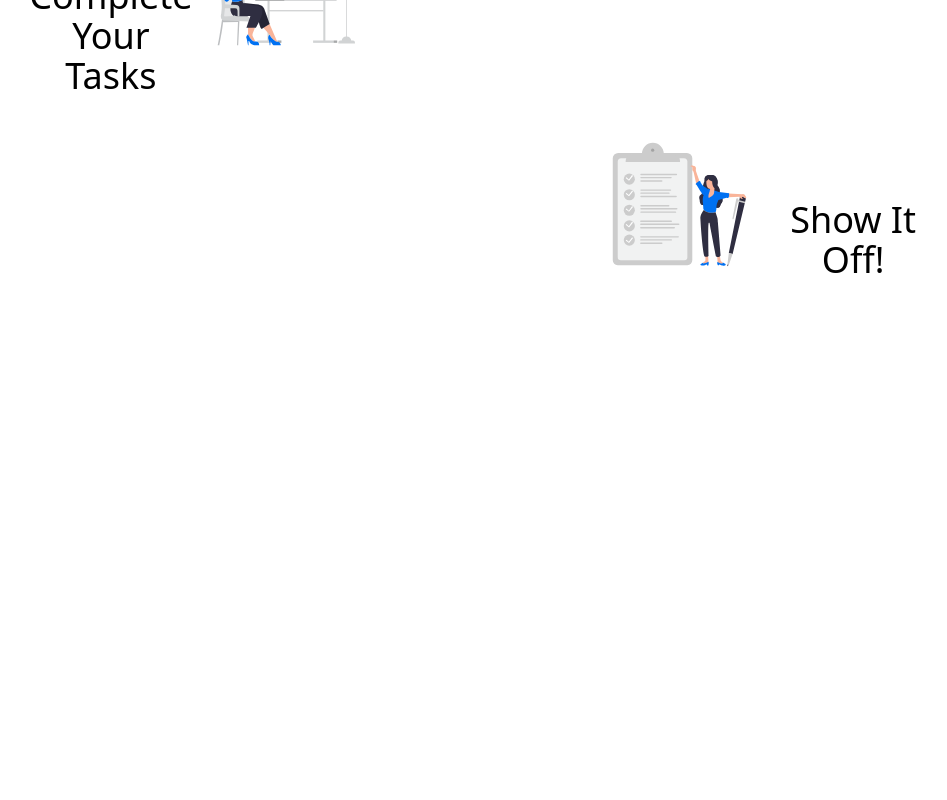
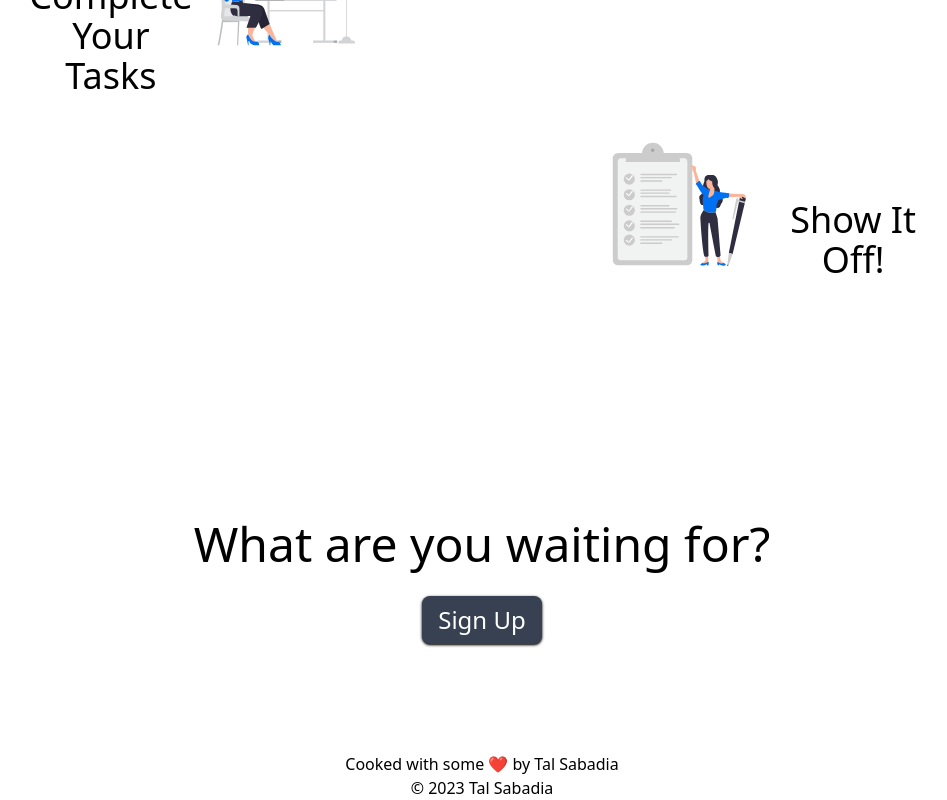
Before and after one commit to W01v3n/TodoApp, a React (Vite) app in the folder frontend/: page / in a window 1280 px wide. Shown: the part 1364-2164 px from the top of the page, without its empty margins (158-1105 px from the left). Before the commit the page ends 1804 px from the top, so only its background shows below. Built offline with nearby package versions, Linux system fonts and the light colour scheme.

Commit message:
Completed home page and added footer.

```diff
--- a/frontend/index.html
+++ b/frontend/index.html
@@ -3,14 +3,13 @@
 
 <head>
   <meta charset="UTF-8" />
-  <link rel="icon" type="image/svg+xml" href="/vite.svg" />
   <link rel="preconnect" href="https://fonts.googleapis.com">
   <link rel="preconnect" href="https://fonts.gstatic.com" crossorigin>
   <link
     href="https://fonts.googleapis.com/css2?family=Dosis:wght@200;300;400;500;600;700;800&family=Montserrat:wght@100;200;300;400;500;600;700;800;900&family=Open+Sans:wght@300;400;500;600;700;800&display=swap"
     rel="stylesheet">
   <meta name="viewport" content="width=device-width, initial-scale=1.0" />
-  <title>Vite + React + TS</title>
+  <title>THYNKSO</title>
 </head>
 
 <body>
--- a/frontend/package.json
+++ b/frontend/package.json
@@ -16,6 +16,7 @@
     "inspirational-quotes": "^2.0.1",
     "react": "^18.2.0",
     "react-dom": "^18.2.0",
+    "react-emojis": "^1.0.6",
     "react-router-dom": "^6.10.0"
   },
   "devDependencies": {
--- /dev/null
+++ b/frontend/src/pages/GeneralSections/Footer.tsx
@@ -0,0 +1,20 @@
+function Footer() {
+  const year = new Date().getFullYear();
+  const copyright = String.fromCodePoint(0x00a9);
+
+  return (
+    <section className="footer col-span-full">
+      <div className="text-center">
+        <p>
+          Cooked with some <span className="text-red-600">❤️️</span> by Tal
+          Sabadia
+        </p>
+        <p>
+          {copyright} {year} Tal Sabadia
+        </p>
+      </div>
+    </section>
+  );
+}
+
+export default Footer;
--- a/frontend/src/pages/Home/HomePage.tsx
+++ b/frontend/src/pages/Home/HomePage.tsx
@@ -1,11 +1,15 @@
 import FeatureSection from "./Sections/FeatureSection";
 import HeroSection from "./Sections/HeroSection";
+import CallToActionSection from "./Sections/CallToActionSection";
+import Footer from "../GeneralSections/Footer";
 
 function HomePage() {
   return (
     <div className="home-page grid grid-cols-1 md:grid-cols-12">
       <HeroSection />
       <FeatureSection />
+      <CallToActionSection />
+      <Footer />
     </div>
   );
 }
--- a/frontend/src/pages/Home/Sections/CallToActionSection.tsx
+++ b/frontend/src/pages/Home/Sections/CallToActionSection.tsx
@@ -0,0 +1,16 @@
+function CallToActionSection() {
+  return (
+    <section className="call-to-action py-20 text-center md:col-span-full">
+      <div className="flex-col">
+        <h1 className="text-3xl font-extralight md:text-5xl md:font-thin">
+          What are you waiting for?
+        </h1>
+        <button className="my-7 rounded-lg bg-gray-700 p-1 px-4 py-2 text-lg text-white shadow shadow-black transition duration-150 ease-in-out hover:bg-gray-800 hover:shadow-md hover:shadow-black active:bg-black  active:shadow-lg active:shadow-black md:text-2xl">
+          Sign Up
+        </button>
+      </div>
+    </section>
+  );
+}
+
+export default CallToActionSection;
--- a/frontend/src/pages/Home/Sections/FeatureSection.tsx
+++ b/frontend/src/pages/Home/Sections/FeatureSection.tsx
@@ -5,7 +5,7 @@ import yourSpace from "../../../assets/images/successful-task-completion.svg";
 
 function FeatureSection() {
   return (
-    <section className="feature-section col-1 overflow-hidden py-20 text-black md:col-span-full">
+    <section className="feature-section overflow-hidden py-20 text-black md:col-span-full">
       <h1 className="text-center text-5xl font-extralight tracking-wide md:text-7xl md:font-thin">
         Features
       </h1>
```
Also changed, not shown: 1 other file (tests, documents, lock files or other folders).
